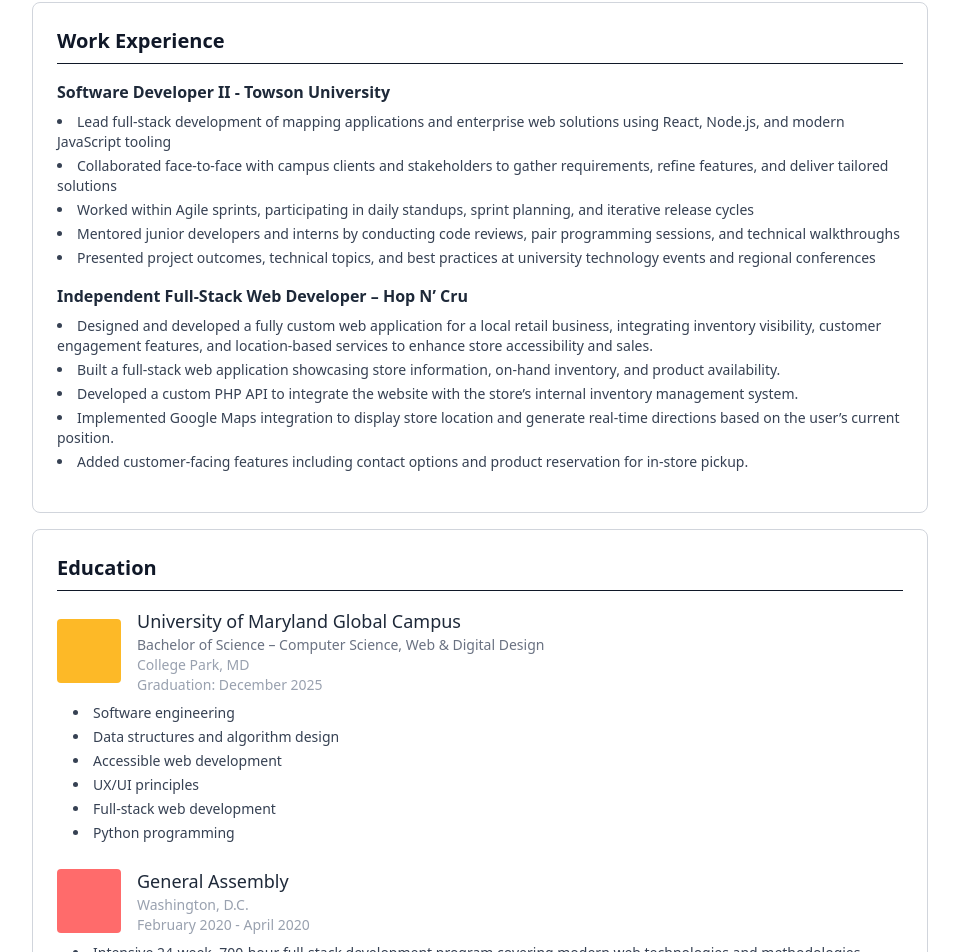
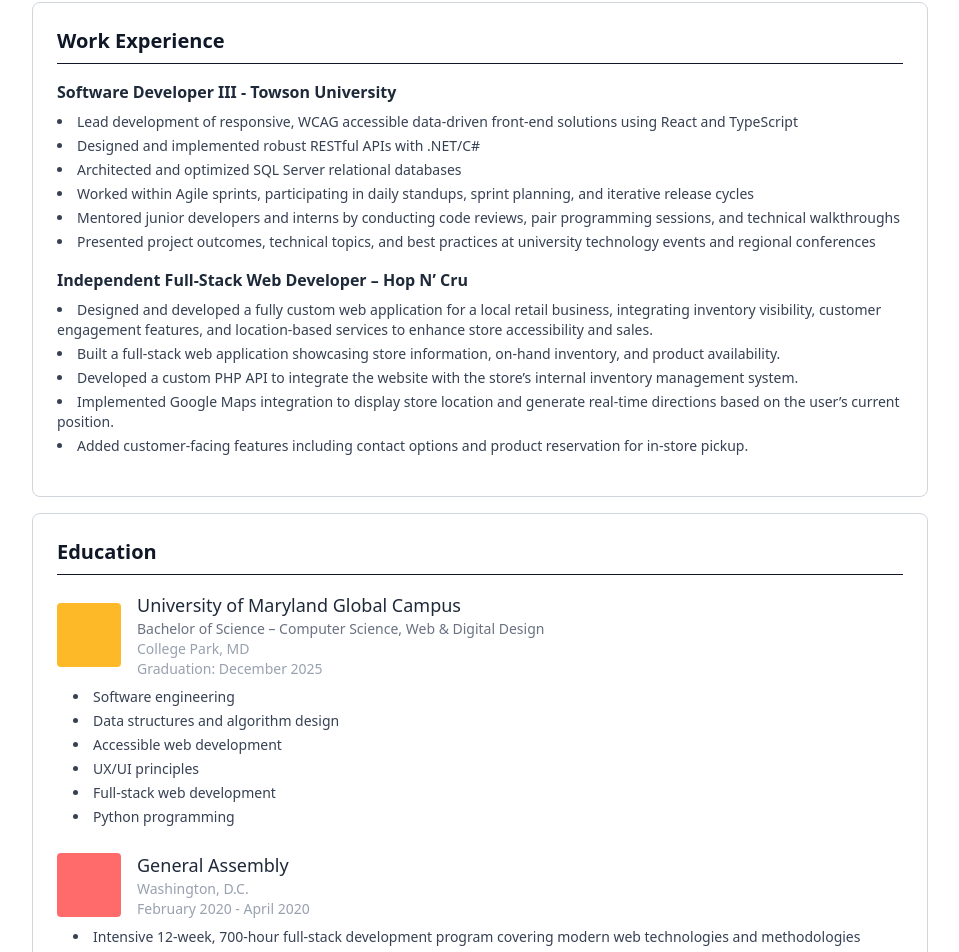
Before and after one commit to ClaytonONeill/portfolio_2025, a React (Vite) app: page / in a window 1280 px wide. Shown: the part 4524-5476 px from the top of the page, without its empty margins (160-1119 px from the left). Built offline with nearby package versions, Linux system fonts and the light colour scheme.

Commit message:
updated the typewriter languge, updated schooling and job info, swapped out resume

```diff
--- a/src/data/experienceData.js
+++ b/src/data/experienceData.js
@@ -1,9 +1,10 @@
 export const workExperienceData = [
   {
-    company: "Software Developer II - Towson University",
+    company: "Software Developer III - Towson University",
     details: [
-      "Lead full-stack development of mapping applications and enterprise web solutions using React, Node.js, and modern JavaScript tooling",
-      "Collaborated face-to-face with campus clients and stakeholders to gather requirements, refine features, and deliver tailored solutions",
+      "Lead development of responsive, WCAG accessible data-driven front-end solutions using React and TypeScript",
+      "Designed and implemented robust RESTful APIs with .NET/C#",
+      "Architected and optimized SQL Server relational databases",
       "Worked within Agile sprints, participating in daily standups, sprint planning, and iterative release cycles",
       "Mentored junior developers and interns by conducting code reviews, pair programming sessions, and technical walkthroughs",
       "Presented project outcomes, technical topics, and best practices at university technology events and regional conferences",
@@ -44,7 +45,7 @@
     program: "Software Engineering Fellow",
     duration: "February 2020 - April 2020",
     description: [
-      "Intensive 24-week, 700-hour full-stack development program covering modern web technologies and methodologies",
+      "Intensive 12-week, 700-hour full-stack development program covering modern web technologies and methodologies",
       "Hands-on experience with industry best practices for frontend and backend development",
     ],
     color: "#FF6B6B",
--- a/src/pages/ContactSection.jsx
+++ b/src/pages/ContactSection.jsx
@@ -29,7 +29,7 @@
         "service_8e8zwac",
         "template_hmd9u1b",
         { from_name: name, from_email: email, message },
-        "6eDS7u9pyg4wLuSkO"
+        "6eDS7u9pyg4wLuSkO",
       );
 
       setStatus({ type: "success", msg: "Message sent successfully!" });
@@ -139,8 +139,8 @@
               </p>
               <p className="mb-6 opacity-80">Download my resume below!</p>
               <a
-                href="/resume/Clayton_ONeill_Resume.pdf"
-                download="Clayton_ONeill_Resume.pdf"
+                href="/resume/Clay_ONeill_Resume.pdf"
+                download="Clay_ONeill_Resume.pdf"
               >
                 <button className="px-8 py-3 bg-cyan-400 text-gray-900 rounded-lg hover:bg-cyan-500 transition-all hover:shadow-lg font-semibold cursor-pointer">
                   Download Resume
--- a/src/pages/IntroSection.jsx
+++ b/src/pages/IntroSection.jsx
@@ -2,7 +2,7 @@
 import { Typewriter } from "react-simple-typewriter";
 import { motion, AnimatePresence } from "framer-motion";
 
-function IntroSection({ darkMode, isVisible, sectionRef }) {
+function IntroSection({ darkMode, sectionRef }) {
   const calculateExperience = () => {
     const currentDate = new Date().getFullYear();
     const startingDate = new Date(2020, 2, 14).getFullYear();
@@ -66,7 +66,7 @@
               "I have a passion for tackling challenging problems.",
               "I have two pit bulls named Lemon and Arnold.",
               "I also have two rats named Pencil and Francois.",
-              "I'm always learning something new in tech and looking for my next opportunity!",
+              "I'm always learning something new in tech and looking to grow as a developer!",
             ]}
             loop={true}
             cursor
```
Also changed, not shown: 2 other files (tests, documents, lock files or other folders).
